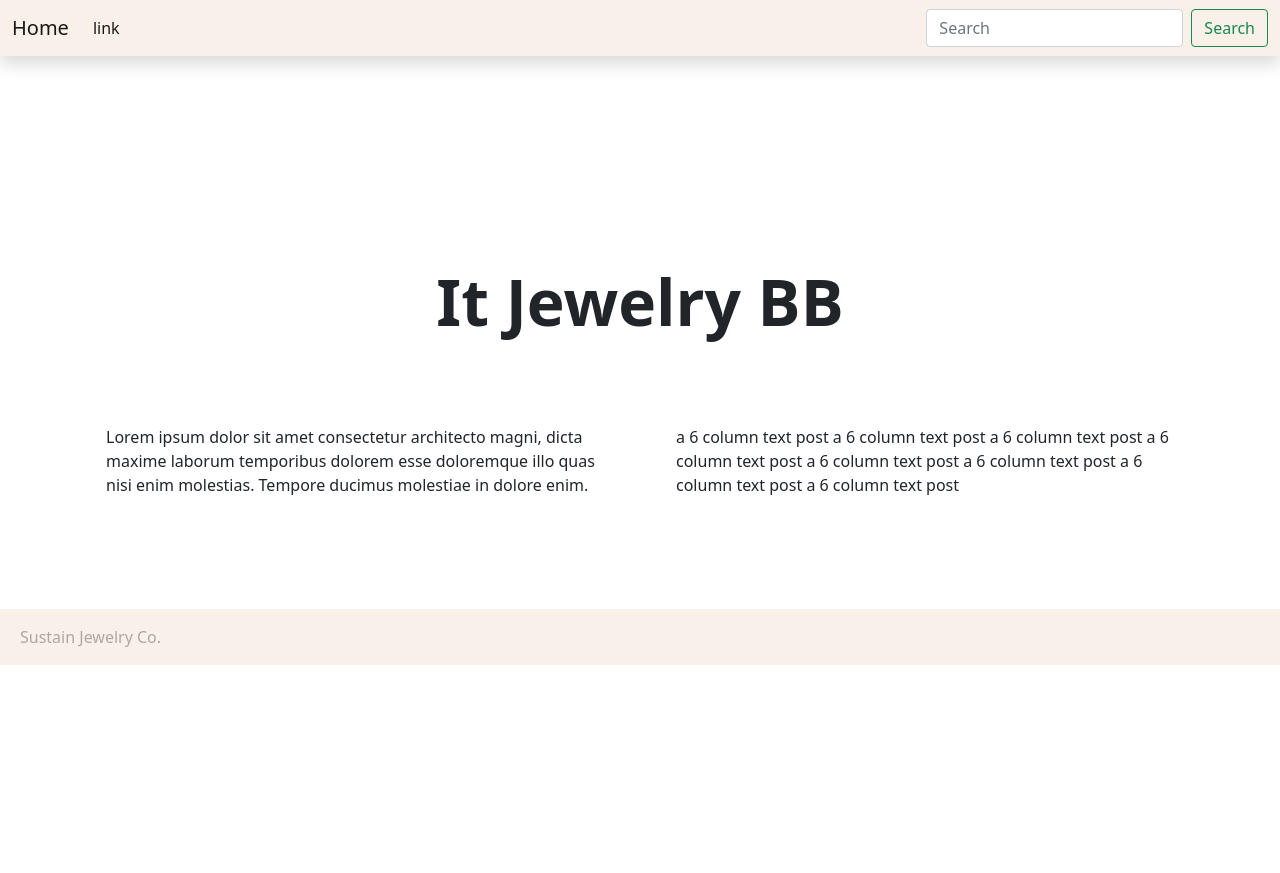
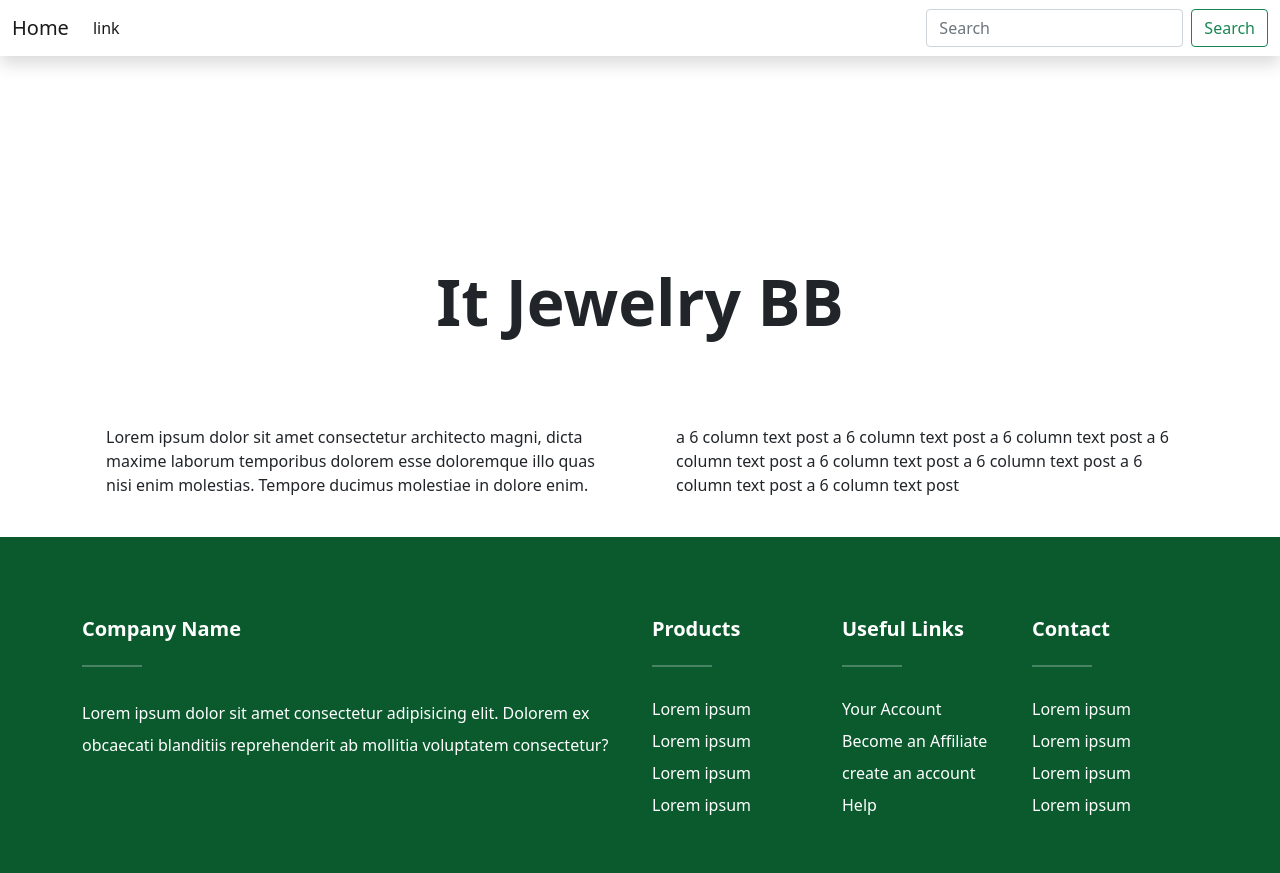
Before and after one commit to astralcodeprojection/IWCproject, a PHP site: page / in a window 1280 px wide. Before the commit the page ends 665 px from the top, so only its background shows below. Run offline with PHP 8.4, Linux system fonts and the light colour scheme.

Commit message:
added thicc footer

```diff
--- a/navfooter.php
+++ b/navfooter.php
@@ -1,23 +1,47 @@
-<br><br><br>
-<div class="footer">
-    <nav class="navbar navbar-expand-lg navbar-light bg-primary">
-        <div class="container-fluid">
-
-            <button class="navbar-toggler" type="button" data-bs-toggle="collapse" data-bs-target="#navbarSupportedContent"
-                aria-controls="navbarSupportedContent" aria-expanded="false" aria-label="Toggle navigation">
-                <span class="navbar-toggler-icon"></span>
-            </button>
-            <div class="collapse navbar-collapse" id="navbarSupportedContent">
-                <ul class="navbar-nav me-auto mb-2 mb-lg-0">
-                    <li class="nav-item">
-                        <a class="nav-link disabled" aria-current="page" href="#">Sustain Jewelry Co.</a>
-                    </li>
+<footer class="footer">
+  <div class="container">
+    <div class="row">
+  <div class="container mt-5">
+    <div class="row text-white justify-content-center mt-3 pb-3">
+      <div class="col-12 col-sm-6 col-lg-6 mx-auto">
+        <h5 class="text-capitalize fw-bold">Company name</h5>
+        <hr class="bg-white d-inline-block mb-4" style="width: 60px; height: 2px;">
+        <p class="lh-lg">
+          Lorem ipsum dolor sit amet consectetur adipisicing elit. Dolorem ex obcaecati blanditiis reprehenderit ab mollitia voluptatem consectetur?
+        </p>
+      </div>
+      <div class="col-12 col-sm-6 col-lg-2 mb-4 mx-auto">
+        <h5 class="text-capitalize fw-bold">Products</h5>
+        <hr class="bg-white d-inline-block mb-4" style="width: 60px; height: 2px;">
+        <ul class="list-inline campany-list">
+          <li><a href="#">Lorem ipsum</a></li>
+          <li><a href="#">Lorem ipsum</a></li>
+          <li><a href="#">Lorem ipsum</a></li>
+          <li><a href="#">Lorem ipsum</a></li>
+        </ul>
+      </div>
+      <div class="col-12 col-sm-6 col-lg-2 mb-4 mx-auto">
+        <h5 class="text-capitalize fw-bold">useful links</h5>
+        <hr class="bg-white d-inline-block mb-4" style="width: 60px; height: 2px;">
+        <ul class="list-inline campany-list">
+          <li><a href="#"> Your Account</a></li>
+          <li><a href="#">Become an Affiliate</a></li>
+          <li><a href="#">create an account</a></li>
+          <li><a href="#">Help</a></li>
+        </ul>
+      </div>
+      <div class="col-12 col-sm-6 col-lg-2 mb-4 mx-auto">
+        <h5 class="text-capitalize fw-bold">contact</h5>
+        <hr class="bg-white d-inline-block mb-4" style="width: 60px; height: 2px;">
+        <ul class="list-inline campany-list">
+          <li><a href="#">Lorem ipsum</a></li>
+          <li><a href="#">Lorem ipsum</a></li>
+          <li><a href="#">Lorem ipsum</a></li>
+          <li><a href="#">Lorem ipsum</a></li>
+        </ul>
+      </div>
+    </div>
+  </div>
 
 
-
-                </ul>
-
-            </div>
-        </div>
-    </nav>
-</div>
+</footer>
--- a/scss/_custom.scss
+++ b/scss/_custom.scss
@@ -1,12 +1,15 @@
 //THEME COLORS
 $main: #ffffff;
 $accents: #151414;
+$brandcolourtwo: #0a5a2e;
 
 
 
 
 $primary:       $main;
 $secondary:     $accents;
+$warning: $brandcolourtwo;
+
 
 
 //BOOTSTRAP 5 IMPORT
--- /dev/null
+++ b/scss/sections/_footer.scss
@@ -0,0 +1,52 @@
+@use '../custom' as *;
+
+
+.footer {
+    padding-top: 1rem;
+    background-color: $warning;
+}
+
+
+
+// STYLE THE CAMPANY INFO CONTENT
+.campany-list {
+    display: block;
+    list-style-type: none;
+    position: relative;
+
+    li {
+        margin-bottom: 0.5rem;
+        text-decoration: none;
+
+        a {
+            color: $white;
+            text-decoration: none;
+
+            &:hover {
+                color: $primary;
+            }
+        }
+    }
+}
+
+// STYLE THE COPYRIGHT  CONTENT
+.footer-bottom {
+    background-color: $black;
+
+    &__copyright {
+        color: $gray-600;
+        font-weight: 400;
+
+
+        a {
+            color: $gray-300;
+            text-decoration: none;
+
+            &:hover {
+                color: $primary;
+                text-decoration: underline;
+
+            }
+        }
+    }
+}
--- a/scss/style.scss
+++ b/scss/style.scss
@@ -4,3 +4,4 @@
 
 @use 'sections/homepage';
 @use 'sections/navbar';
+@use 'sections/footer';
```
Also changed, not shown: assets/css/style.css, 1 other file.
